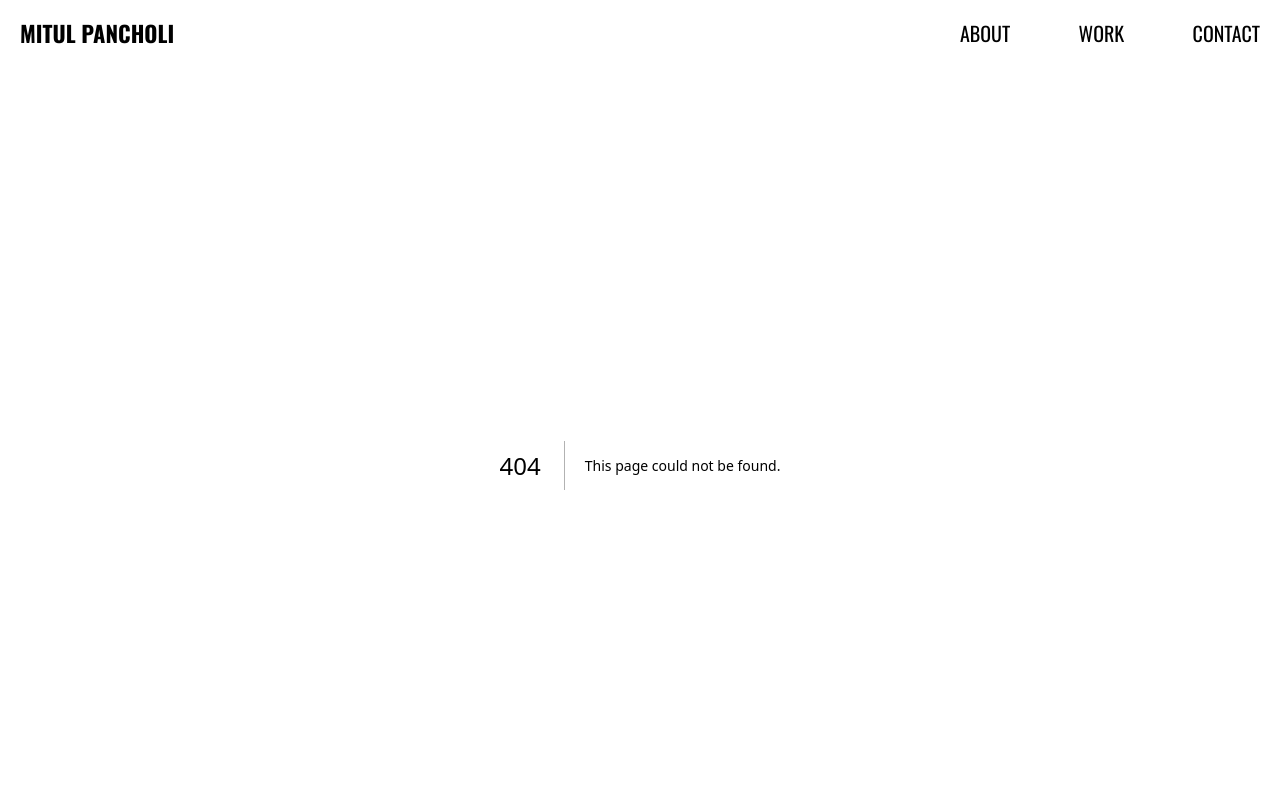
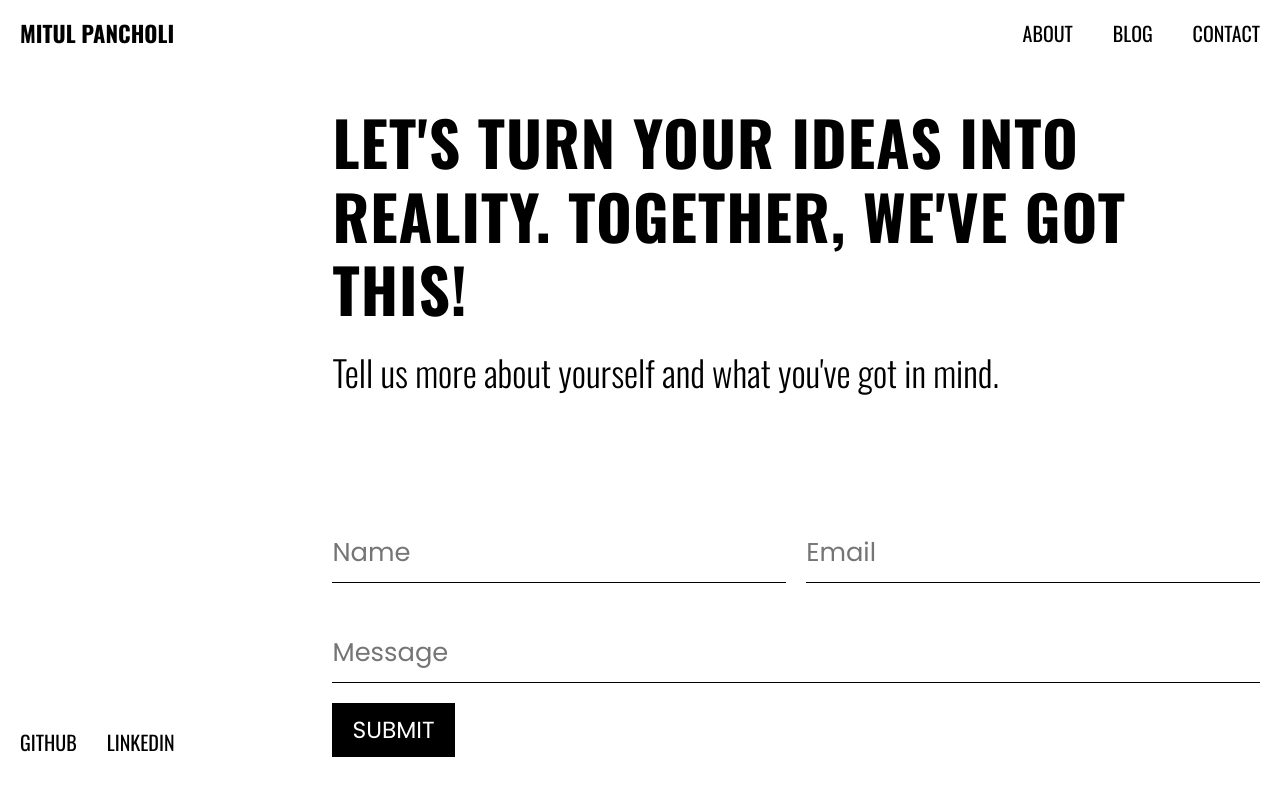
Before and after one commit to mitulpancholi/personalWebsite, a Next.js app: page /contact in a window 1280 px wide. Before the commit this address had no page. Shown: the top 796 px of the page. Built offline with nearby package versions, Linux system fonts and the light colour scheme.

Commit message:
Contact Page done

```diff
--- a/components/Header.tsx
+++ b/components/Header.tsx
@@ -41,7 +41,7 @@ const Header = () => {
               <Link href="/about">About</Link>
             </ListItems>
             <ListItems>
-              <Link href="/work">Work</Link>
+              <Link href="/blog">Blog</Link>
             </ListItems>
             <ListItems>
               <Link href="/contact">Contact</Link>
@@ -58,8 +58,8 @@ const Header = () => {
             <li>
               <Link href="/">Home</Link>
             </li>
-            <Link href="/work">
-              <li>Work</li>
+            <Link href="/blog">
+              <li>Blog</li>
             </Link>
             <Link href="/about">
               <li>About</li>
@@ -143,7 +143,8 @@ const UnorderList = styled.ul`
   @media ${devices.tablet} {
     list-style: none;
     display: flex;
-    justify-content: space-between;
+    gap: 40px;
+    justify-content: flex-end;
     min-width: 300px;
   }
   display: none;
--- /dev/null
+++ b/pages/contact.tsx
@@ -0,0 +1,218 @@
+import Head from "next/head";
+import styled from "styled-components";
+import Clamp from "../lib/Clamp";
+import { devices } from "../styles/media/device";
+import { useRef, useState } from "react";
+import useAutosizeTextArea from "../lib/AutosizeTextArea";
+import Link from "next/link";
+
+const Contact = () => {
+  const [value, setValue] = useState("");
+  const [formData, setFormData] = useState({
+    name: "",
+    email: "",
+    message: "",
+  });
+
+  const textAreaRef = useRef<HTMLTextAreaElement>(null);
+  useAutosizeTextArea(textAreaRef.current, value);
+
+  const handleSubmit = (e: React.SyntheticEvent) => {
+    e.preventDefault();
+    console.log("this was called ====>");
+  };
+
+  const formChange = (
+    e: React.ChangeEvent<HTMLTextAreaElement | HTMLInputElement>
+  ) => {
+    if (e.target.name === "message") {
+      setValue(e.target.value);
+      setFormData({
+        ...formData,
+        [e.target.name]: e.target.value,
+      });
+    }
+    setFormData({
+      ...formData,
+      [e.target.name]: e.target.value,
+    });
+    //https://upmostly.com/tutorials/autosizing-textarea-react
+  };
+
+  return (
+    <>
+      <Head>
+        <title>Mitul Pancholi | Contact</title>
+      </Head>
+      <StyledSection>
+        {/*  */}
+        <StyledSocialWrapper>
+          <Link target="_blank" passHref href="https://github.com/mitulpancholi">
+            Github
+          </Link>
+          <Link target="_blank" passHref href="https://www.linkedin.com/in/mitulpancholi/">
+            Linkedin
+          </Link>
+        </StyledSocialWrapper>
+
+        {/* Contact Form */}
+        <ContactFormWrapper>
+          <div>
+            <h4>
+              Let&apos;s turn your ideas into reality. Together, we&apos;ve got
+              this!
+            </h4>
+            <p>Tell us more about yourself and what you&apos;ve got in mind.</p>
+          </div>
+
+          <StyledFrom method="post" onSubmit={handleSubmit}>
+            <fieldset>
+              <input
+                type="text"
+                placeholder="Name"
+                value={formData.name}
+                onChange={formChange}
+                name="name"
+              />
+              <input
+                type="email"
+                placeholder="Email"
+                value={formData.email}
+                onChange={formChange}
+                name="email"
+              />
+            </fieldset>
+            <fieldset>
+              <textarea
+                ref={textAreaRef}
+                required
+                placeholder="Message"
+                rows={1}
+                value={formData.message}
+                onChange={formChange}
+                name="message"
+              />
+            </fieldset>
+            <button type="submit">Submit</button>
+          </StyledFrom>
+        </ContactFormWrapper>
+      </StyledSection>
+    </>
+  );
+};
+
+export default Contact;
+
+const StyledSection = styled.section`
+  @media ${devices.tablet} {
+    gap: 10px;
+  }
+  display: grid;
+  grid-template-columns: repeat(12, 1fr);
+  grid-template-rows: 1fr auto;
+  margin-top: 40px;
+  gap: 40px;
+`;
+
+const StyledSocialWrapper = styled.aside`
+  @media ${devices.tablet} {
+    grid-row: 1/2;
+    grid-column: 1/3;
+    justify-content: flex-start;
+  }
+  grid-column: 1/13;
+  grid-row: 2/3;
+  display: flex;
+  align-items: flex-end;
+  justify-content: center;
+  gap: 30px;
+
+  a {
+    cursor: pointer;
+    font-size: ${Clamp(0.875, 1.5)};
+    text-transform: uppercase;
+  }
+`;
+
+const ContactFormWrapper = styled.div`
+  @media ${devices.tablet} {
+    grid-column: 4/13;
+    min-height: 520px;
+    height: calc(100vh - 148px);
+  }
+  @media ${devices.laptopL} {
+    grid-column: 3/13;
+  }
+  grid-column: 1/13;
+  min-height: initial;
+  display: flex;
+  justify-content: space-between;
+  flex-direction: column;
+  h4 {
+    font-size: ${Clamp(2, 5)};
+    text-transform: uppercase;
+    line-height: 120%;
+    letter-spacing: 1px;
+  }
+
+  p {
+    font-size: ${Clamp(1, 3)};
+    font-weight: 300;
+    margin-top: 20px;
+  }
+`;
+
+const StyledFrom = styled.form`
+  @media ${devices.tablet} {
+    grid-column: 3/12;
+  }
+  grid-column: 1/7;
+  margin-top: 0px;
+  fieldset {
+    @media ${devices.tablet} {
+      flex-wrap: nowrap;
+    }
+    flex-wrap: wrap;
+    border: none;
+    display: flex;
+    gap: 20px;
+    padding: 20px 0;
+  }
+
+  input {
+    font-family: var(--poppins-font);
+    border: none;
+    border-bottom: 1px solid black;
+    font-size: ${Clamp(1, 2)};
+    padding: 10px 0;
+    width: 100%;
+    &:focus-visible {
+      outline: 0px;
+    }
+  }
+
+  textarea {
+    font-family: var(--poppins-font);
+    border: none;
+    border-bottom: 1px solid black;
+    font-size: ${Clamp(1, 2)};
+    padding: 10px 0;
+    width: 100%;
+    resize: none;
+    overflow: hidden;
+    &:focus-visible {
+      outline: 0px;
+    }
+  }
+
+  button {
+    border: none;
+    background-color: black;
+    color: white;
+    padding: 10px 20px;
+    font-size: ${Clamp(1, 1.75)};
+    text-transform: uppercase;
+    font-family: var(--poppins-font);
+    cursor: pointer;
+  }
+`;
```
